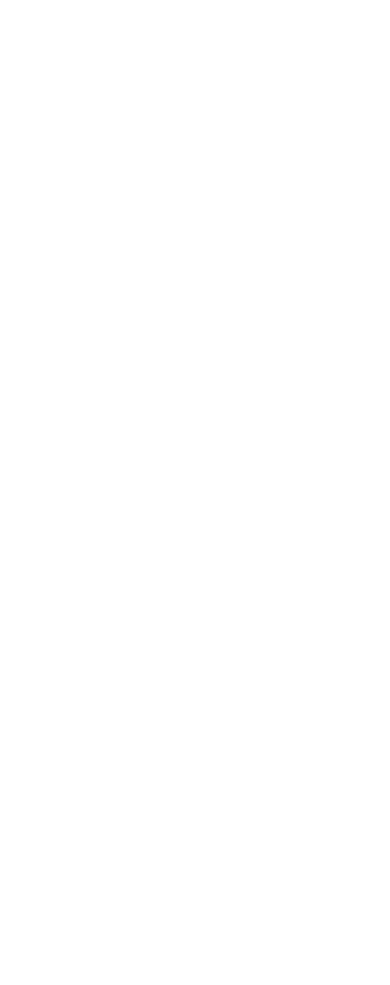
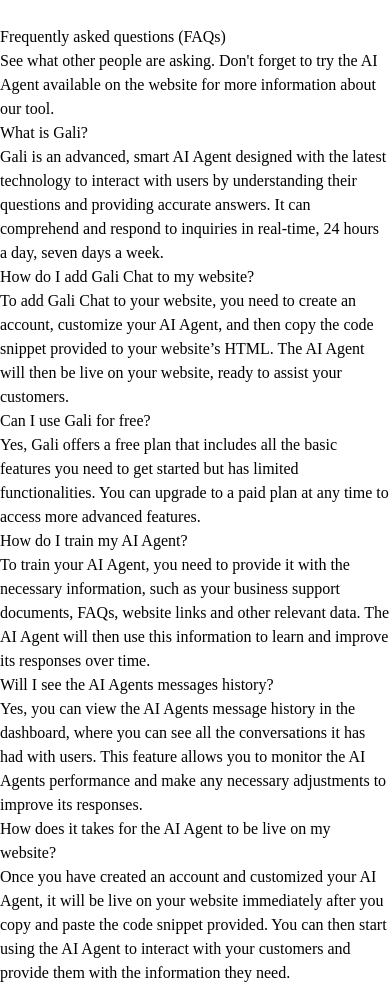
Before and after one commit to Shagufta-sultani/GaliChat, a React (Vite) app in the folder Gali-Chat/: page / in a window 390 px wide. Shown: the part 9280-10265 px from the top of the page. Before the commit the page ends 9305 px from the top, so only its background shows below. Built offline with nearby package versions, Linux system fonts and the light colour scheme.

Commit message:
Update HomeSec.jsx

```diff
--- a/Gali-Chat/src/HomeSec.jsx
+++ b/Gali-Chat/src/HomeSec.jsx
@@ -500,6 +500,100 @@
                     <p class="text-gray-500 text-sm block mt-3 ml-4">No credit card required</p>
                 </div>
             </section>
+
+             <section class="px-8 py-10 ">
+                <div class=" mx-auto">
+                    <div class="mb-24">
+                       <h2 class="block antialiased tracking-normal font-sans text-4xl leading-[1.3] text-blue-gray-900 mb-4 font-extrabold !leading-snug">
+                          Frequently asked questions (FAQs)
+                        </h2>
+                        <p class="block antialiased font-sans font-light text-lg text-gray-600 lg:w-3/5">
+                          See what other people are asking. Don't forget to try the AI Agent available on the website for more information about our tool.
+                        </p>
+                    </div>
+                    <div class="grid gap-x-8 md:grid-cols-1 lg:grid-cols-2">
+                        <div class="relative flex flex-col bg-clip-border rounded-xl bg-transparent text-gray-700 shadow-none">
+                            <div class="relative bg-clip-border mt-4 rounded-xl overflow-hidden bg-white text-gray-700 mx-0">
+                                <h4 class="block antialiased tracking-normal font-sans text-2xl font-semibold leading-snug text-blue-gray-900 pb-6">What is Gali?</h4>
+                            </div>
+                            <div class="p-6 px-0 pt-0">
+                                <p class="block antialiased font-sans text-base leading-relaxed text-inherit font-normal !text-gray-500">
+                                    Gali is an advanced, smart AI Agent designed with the latest technology to interact with users by understanding their questions and
+                                    providing accurate answers. It can comprehend and respond to inquiries in real-time, 24 hours a day, seven days a week.
+                                </p>
+                            </div>
+                        </div>
+                        <div class="relative flex flex-col bg-clip-border rounded-xl bg-transparent text-gray-700 shadow-none">
+                            <div class="relative bg-clip-border mt-4 rounded-xl overflow-hidden bg-white text-gray-700 mx-0">
+                                <h4 class="block antialiased tracking-normal font-sans text-2xl font-semibold leading-snug text-blue-gray-900 pb-6">
+                                    How do I add Gali Chat to my website?
+                                </h4>
+                            </div>
+                            <div class="p-6 px-0 pt-0">
+                                <p class="block antialiased font-sans text-base leading-relaxed text-inherit font-normal !text-gray-500">
+                                   To add Gali Chat to your website, you need to create an account, customize your AI Agent, and then copy the
+                                   code snippet provided to your website’s HTML. The AI Agent will then be live on your website, ready to assist your customers.
+                                </p>
+                            </div>
+                        </div>
+                        <div class="relative flex flex-col bg-clip-border rounded-xl bg-transparent text-gray-700 shadow-none">
+                            <div class="relative bg-clip-border mt-4 rounded-xl overflow-hidden bg-white text-gray-700 mx-0">
+                                <h4 class="block antialiased tracking-normal font-sans text-2xl font-semibold leading-snug text-blue-gray-900 pb-6">
+                                    Can I use Gali for free?
+                                </h4>
+                            </div>
+                            <div class="p-6 px-0 pt-0">
+                                <p class="block antialiased font-sans text-base leading-relaxed text-inherit font-normal !text-gray-500">
+                                 Yes, Gali offers a free plan that includes all the basic features you need to get started but has limited functionalities.
+                                  You can upgrade to a paid plan at any time to access more advanced features.
+                                </p>
+                            </div>
+                        </div>
+                        <div class="relative flex flex-col bg-clip-border rounded-xl bg-transparent text-gray-700 shadow-none">
+                            <div class="relative bg-clip-border mt-4 rounded-xl overflow-hidden bg-white text-gray-700 mx-0">
+                                <h4 class="block antialiased tracking-normal font-sans text-2xl font-semibold leading-snug text-blue-gray-900 pb-6">
+                                    How do I train my AI Agent?
+                                </h4>
+                            </div>
+                            <div class="p-6 px-0 pt-0">
+                                <p class="block antialiased font-sans text-base leading-relaxed text-inherit font-normal !text-gray-500">
+                                    To train your AI Agent, you need to provide it with the necessary information, such as your business support
+                                    documents, FAQs, website links and other relevant data. The AI Agent will then use this information
+                                     to learn and improve its responses over time.
+                                </p>
+                            </div>
+                        </div>
+                        <div class="relative flex flex-col bg-clip-border rounded-xl bg-transparent text-gray-700 shadow-none">
+                            <div class="relative bg-clip-border mt-4 rounded-xl overflow-hidden bg-white text-gray-700 mx-0">
+                                <h4 class="block antialiased tracking-normal font-sans text-2xl font-semibold leading-snug text-blue-gray-900 pb-6">
+                                    Will I see the AI Agents messages history?
+                                </h4>
+                            </div>
+                            <div class="p-6 px-0 pt-0">
+                                <p class="block antialiased font-sans text-base leading-relaxed text-inherit font-normal !text-gray-500">
+                                    Yes, you can view the AI Agents message history in the dashboard, where you can see all the conversations
+                                    it has had with users. This feature allows you to monitor the AI Agents performance and make any necessary
+                                     adjustments to improve its responses.
+                                </p>
+                            </div>
+                        </div>
+                        <div class="relative flex flex-col bg-clip-border rounded-xl bg-transparent text-gray-700 shadow-none">
+                            <div class="relative bg-clip-border mt-4 rounded-xl overflow-hidden bg-white text-gray-700 mx-0">
+                                <h4 class="block antialiased tracking-normal font-sans text-2xl font-semibold leading-snug text-blue-gray-900 pb-6">
+                                    How does it takes for the AI Agent to be live on my website?
+                                </h4>
+                            </div>
+                            <div class="p-6 px-0 pt-0">
+                                <p class="block antialiased font-sans text-base leading-relaxed text-inherit font-normal !text-gray-500">
+                                   Once you have created an account and customized your AI Agent, it will be live on your website
+                                   immediately after you copy and paste the code snippet provided. You can then start using the
+                                   AI Agent to interact with your customers and provide them with the information they need.
+                                </p>
+                            </div>
+                        </div>
+                    </div>
+                </div>
+            </section>
         </Fragment>
     )
 }
```
